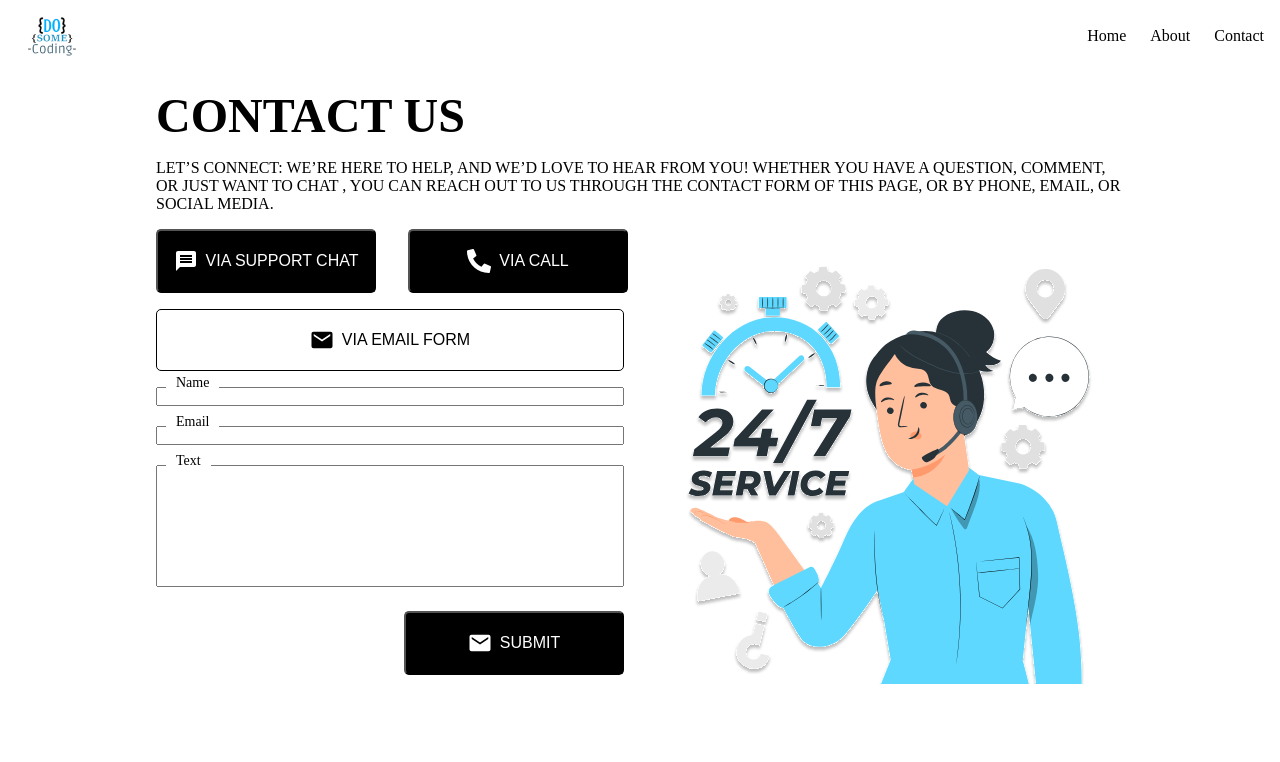
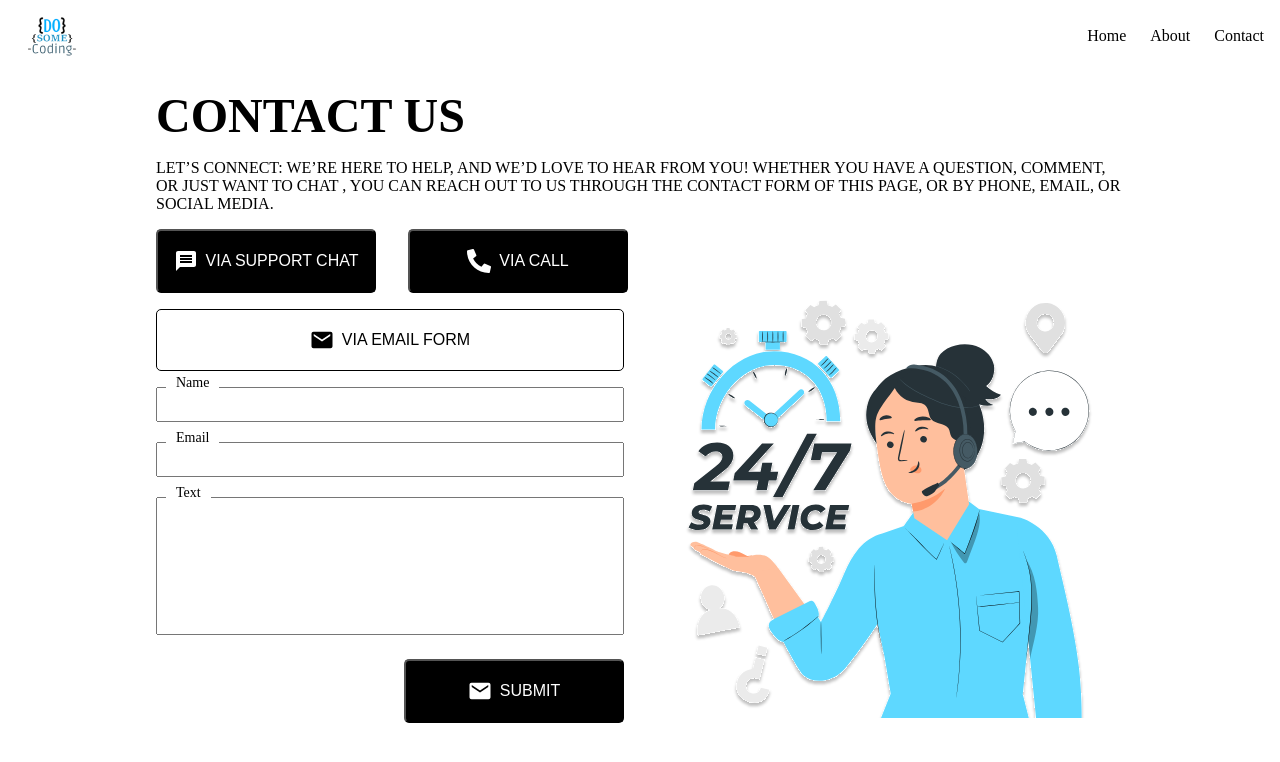
Before and after one commit to abir2907/contact-us, a React (Vite) app: page / in a window 1280 px wide. Shown: the top 762 px of the page. Built offline with nearby package versions, Linux system fonts and the light colour scheme.

Commit message:
Handle form input by printing data

```diff
--- a/src/components/Button/Button.jsx
+++ b/src/components/Button/Button.jsx
@@ -1,9 +1,12 @@
 import styles from "./Button.module.css";
 import PropTypes from "prop-types";
 
-const Button = ({ isOutline, icon, text }) => {
+const Button = ({ isOutline, icon, text, ...rest }) => {
   return (
-    <button className={isOutline ? styles.outline_btn : styles.primary_btn}>
+    <button
+      {...rest}
+      className={isOutline ? styles.outline_btn : styles.primary_btn}
+    >
       {icon}
       {text}
     </button>
@@ -13,7 +16,7 @@
 Button.propTypes = {
   text: PropTypes.string.isRequired,
   icon: PropTypes.element.isRequired,
-  isOutline: PropTypes.bool.isRequired,
+  isOutline: PropTypes.bool,
 };
 
 export default Button;
--- a/src/components/ContactForm/ContactForm.jsx
+++ b/src/components/ContactForm/ContactForm.jsx
@@ -3,8 +3,20 @@
 import { MdMessage } from "react-icons/md";
 import { FaPhoneAlt } from "react-icons/fa";
 import { IoMdMail } from "react-icons/io";
+import { useState } from "react";
 
 const ContactForm = () => {
+  const [name, setName] = useState("");
+  const [email, setEmail] = useState("");
+  const [text, setText] = useState("");
+
+  const onSubmit = (event) => {
+    event.preventDefault();
+    setName(event.target[0].value);
+    setEmail(event.target[1].value);
+    setText(event.target[2].value);
+  };
+
   return (
     <section className={styles.container}>
       <div className={styles.contact_form}>
@@ -20,7 +32,7 @@
           text="VIA EMAIL FORM"
           icon={<IoMdMail fontSize="24px" />}
         />
-        <form>
+        <form onSubmit={onSubmit}>
           <div className={styles.form_control}>
             <label htmlFor="name">Name</label>
             <input type="text" name="name" />
@@ -41,6 +53,8 @@
           >
             <Button text="SUBMIT" icon={<IoMdMail fontSize="24px" />} />
           </div>
+
+          <div>{name + " " + email + " " + text}</div>
         </form>
       </div>
 
--- a/src/components/ContactForm/ContactForm.module.css
+++ b/src/components/ContactForm/ContactForm.module.css
@@ -28,6 +28,7 @@
 .form_control textarea {
   width: 100%;
   resize: none;
+  padding: 8px;
 }
 
 .contact_image {
```
